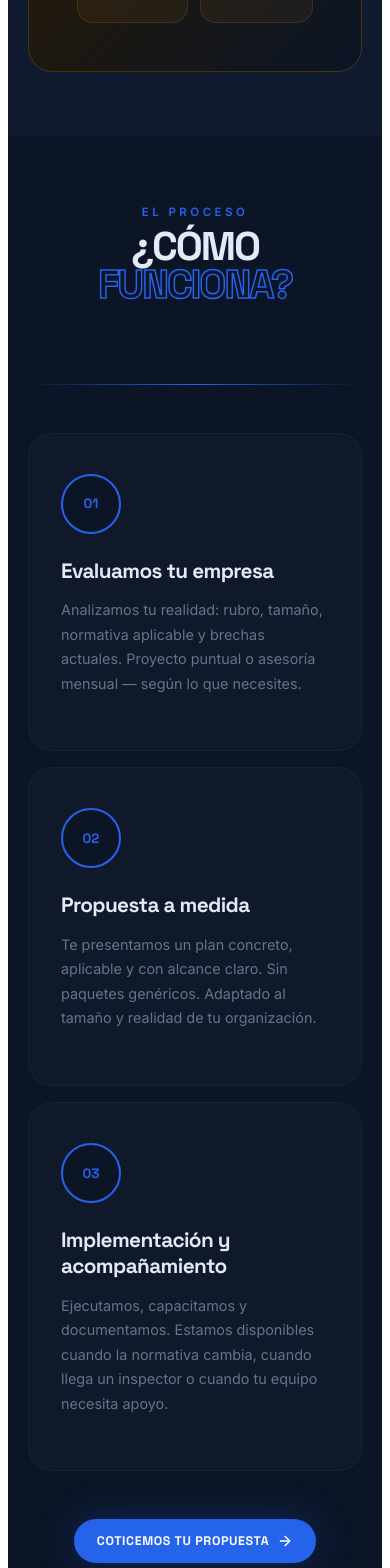
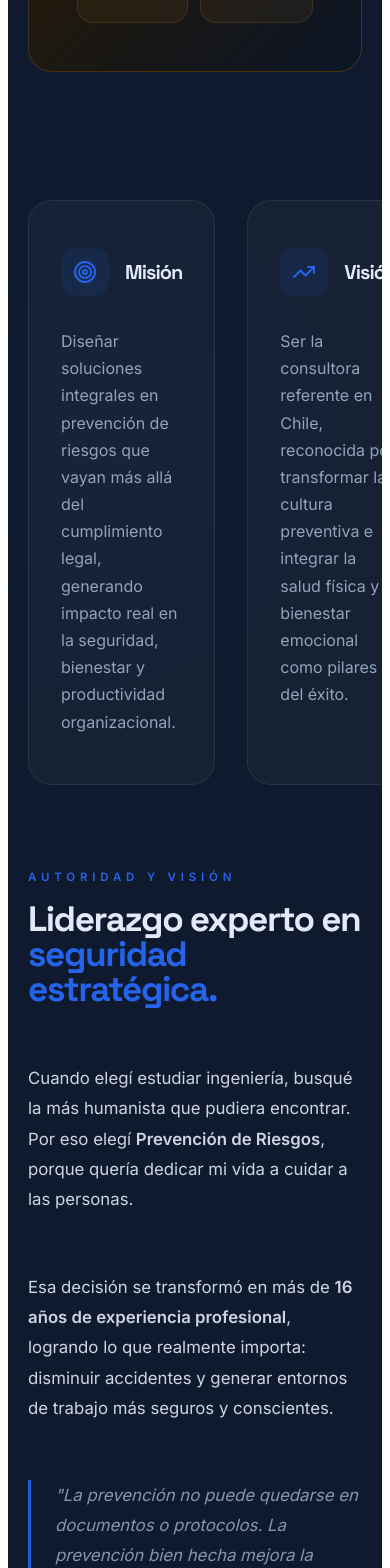
Before and after one commit to dgonzaleztagle-hub/caprex, a Next.js app: page / in a window 390 px wide. Shown: the part 5840-7408 px from the top of the page. Built offline with nearby package versions, Linux system fonts and the light colour scheme.

Commit message:
feat: remove 'How it works' section for a cleaner layout

```diff
--- a/src/app/page.tsx
+++ b/src/app/page.tsx
@@ -7,7 +7,7 @@ import { ChevronRight, Menu, X, FileText, CalendarCheck, AlertOctagon, Heart, Vi
 
 const LOGO = '/prospectos/caprex/logo.png';
 const WA_LINK = 'https://wa.me/56926198159?text=Hola%2C%20quiero%20una%20propuesta%20personalizada%20para%20mi%20empresa';
-const NAV = ['Servicios', 'Nosotros', 'Proceso', 'Contacto'];
+const NAV = ['Servicios', 'Nosotros', 'Contacto'];
 
 // ── SERVICIOS REALES (del documento del cliente) ──────────────────
 const SERVICES = [
@@ -90,11 +90,6 @@ const TARGETS = [
     { icon: Landmark, label: 'Instituciones', desc: 'Públicas y privadas — bienestar y capacitación' },
 ];
 
-const STEPS = [
-    { n: '01', title: 'Evaluamos tu empresa', desc: 'Analizamos tu realidad: rubro, tamaño, normativa aplicable y brechas actuales. Proyecto puntual o asesoría mensual — según lo que necesites.' },
-    { n: '02', title: 'Propuesta a medida', desc: 'Te presentamos un plan concreto, aplicable y con alcance claro. Sin paquetes genéricos. Adaptado al tamaño y realidad de tu organización.' },
-    { n: '03', title: 'Implementación y acompañamiento', desc: 'Ejecutamos, capacitamos y documentamos. Estamos disponibles cuando la normativa cambia, cuando llega un inspector o cuando tu equipo necesita apoyo.' },
-];
 
 const TESTIMONIALS = [
     { initials: '-', role: 'Cargo', company: 'Empresa', quote: 'Próximamente testimonio real...' },
@@ -596,43 +591,6 @@ export default function CaprexPage() {
             </section>
 
 
-            {/* ── CÓMO FUNCIONA ── */}
-            <section id="proceso" style={{ background: '#0B1526', padding: '7rem 2.5rem' }}>
-                <div style={{ maxWidth: '1200px', margin: '0 auto' }}>
-                    <motion.div variants={fadeUp} initial="hidden" whileInView="visible" viewport={{ once: true, amount: 0.05 }}
-                        style={{ marginBottom: '5rem', textAlign: 'center' }}>
-                        <span style={{ color: '#2563EB', fontSize: '0.72rem', fontWeight: 700, letterSpacing: '0.3em', textTransform: 'uppercase' }}>El proceso</span>
-                        <h2 style={{ fontSize: 'clamp(2.5rem,6vw,5rem)', fontWeight: 900, lineHeight: 0.95, marginTop: '0.5rem', letterSpacing: '-0.05em' }}>
-                            ¿CÓMO<br /><span style={{ color: 'transparent', WebkitTextStroke: '1.5px #2563EB' }}>FUNCIONA?</span>
-                        </h2>
-                    </motion.div>
-
-                    <motion.div variants={fadeUp} initial="hidden" whileInView="visible" viewport={{ once: true, amount: 0.05 }}
-                        style={{ marginTop: '3rem', marginBottom: '3rem', height: '1px', background: 'linear-gradient(90deg,transparent,#2563EB,transparent)' }} />
-
-                    <div className="steps-grid" style={{ display: 'grid', gridTemplateColumns: 'repeat(3,1fr)', gap: '2rem', position: 'relative' }}>
-                        {STEPS.map((step, i) => (
-                            <motion.div key={step.n} variants={fadeUp} initial="hidden" whileInView="visible" viewport={{ once: true, amount: 0.05 }} custom={i}
-                                whileHover={{ y: -8, scale: 1.01, borderColor: '#2563EB88', backgroundColor: 'rgba(255,255,255,0.04)' }}
-                                style={{ background: 'rgba(255,255,255,0.02)', border: '1px solid #1E3A5F44', borderRadius: '1.5rem', padding: '2.5rem 2rem', position: 'relative', zIndex: 1, transition: 'all 0.4s ease' }}>
-                                <div style={{ width: '3.5rem', height: '3.5rem', borderRadius: '50%', background: '#0B1526', border: '2px solid #2563EB', display: 'flex', alignItems: 'center', justifyContent: 'center', marginBottom: '1.5rem' }}>
-                                    <span style={{ color: '#2563EB', fontFamily: "'Space Grotesk',sans-serif", fontWeight: 900, fontSize: '0.85rem' }}>{step.n}</span>
-                                </div>
-                                <h3 style={{ fontSize: '1.3rem', fontWeight: 800, marginBottom: '0.75rem', letterSpacing: '-0.03em' }}>{step.title}</h3>
-                                <p style={{ color: '#64748B', fontSize: '0.9rem', lineHeight: 1.7 }}>{step.desc}</p>
-                            </motion.div>
-                        ))}
-                    </div>
-
-                    <motion.div variants={fadeUp} initial="hidden" whileInView="visible" viewport={{ once: true, amount: 0.05 }}
-                        style={{ marginTop: '3rem', textAlign: 'center' }}>
-                        <button className="c-btn c-btn-primary" onClick={() => setContactOpen(true)}>
-                            Coticemos tu propuesta <ArrowRight size={16} />
-                        </button>
-                    </motion.div>
-                </div>
-            </section>
-
             {/* ── CARLA GAJARDO (Editorial Narrative) ── */}
             <section id="nosotros" style={{ padding: '8rem 2.5rem', background: '#0F1A2E', position: 'relative', overflow: 'hidden' }}>
                 <div style={{ position: 'absolute', top: '0', right: '0', width: '600px', height: '600px', borderRadius: '50%', background: 'radial-gradient(circle,#2563EB08 0%,transparent 70%)', pointerEvents: 'none' }} />
```
